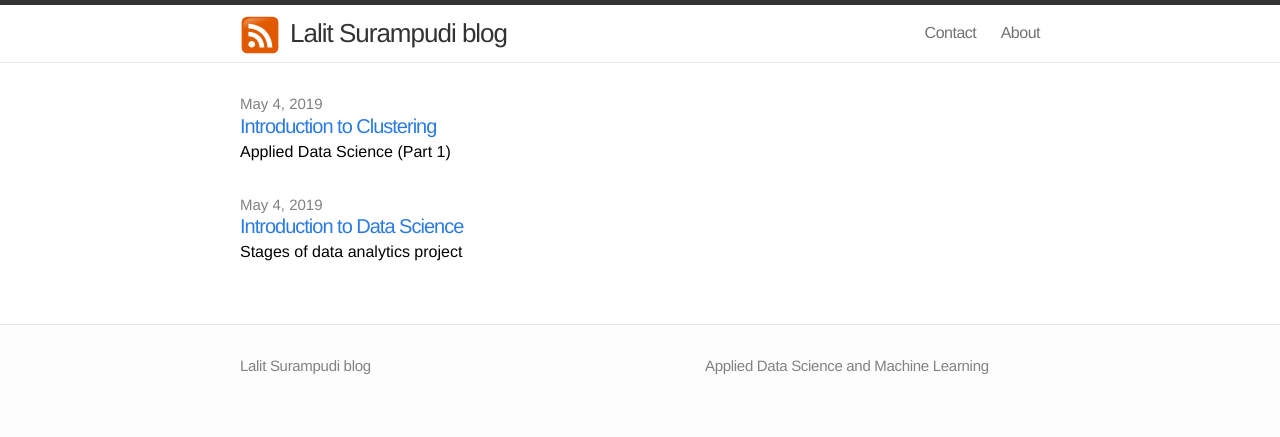
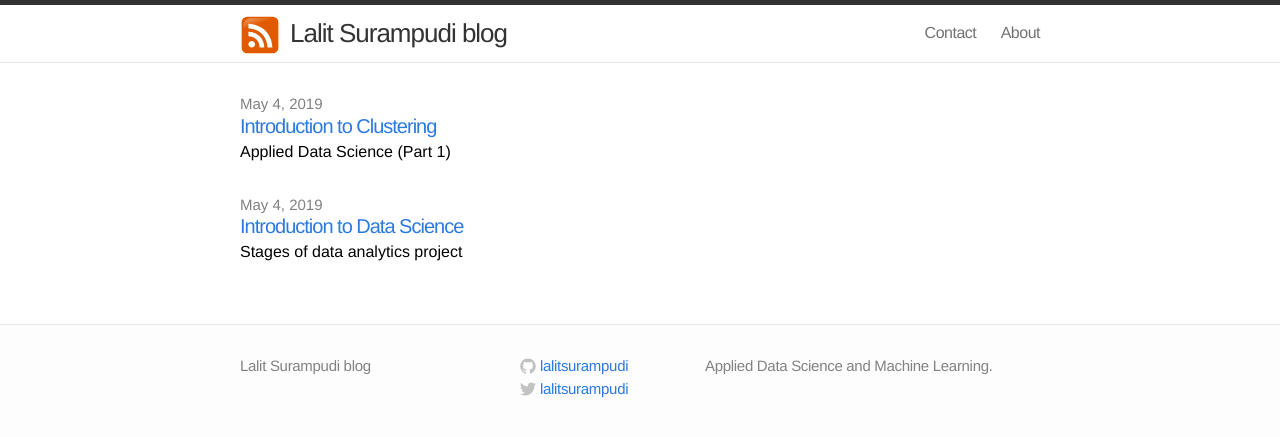
Before and after one commit to datagodzilla/nlsurampudi.com, a Jekyll site: the page built from index.html, in a window 1280 px wide. Shown: the top 437 px of the page. Built offline with Jekyll 4.4.1, drawn with Linux system fonts in a browser that asks for light colours; some of the changed lines change nothing that is shown.

Commit message:
Initial Commit

```diff
--- a/_config.yml
+++ b/_config.yml
@@ -1,27 +1,12 @@
 # Site settings
 title: Lalit Surampudi blog
-email: lsurampudi@gmail.com
-description: "Applied Data Science and Machine Learning"
+email:
+description: "Applied Data Science and Machine Learning."
 baseurl: ""
 url: "http://datagodzilla.github.io"
-
-# URL of your avatar or profile pic (you could use your GitHub profile pic)
-avatar:
-
-#
-# Flags below are optional
-#
-
-# Includes an icon in the footer for each username you enter
-footer-links:
-  facebook:
-  flickr:
-  github_username: lalitsurampudi
-  instagram:
-  linkedin_username: lalitsurampudi
-  pinterest:
-  rss: # just type anything here for a working RSS icon
-  twitter_username: lalitsurampudi
+linkedin_username: lalitsurampudi
+twitter_username: lalitsurampudi
+github_username:  lalitsurampudi
 
 # Build settings
 markdown: kramdown
--- a/css/main.css
+++ b/css/main.css
@@ -122,6 +122,7 @@ a:visited { color: #205caa; }
   color: #828282;
 }
 
+.linkedin-icon-svg,
 .github-icon-svg,
 .twitter-icon-svg {
   display: inline-block;
```
Also changed, not shown: 1 other file.
